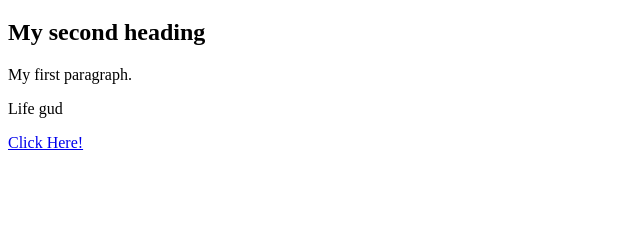
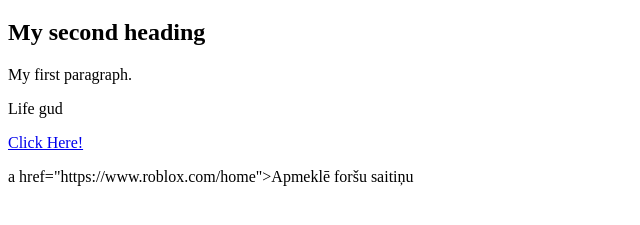
Before and after one commit to DukeeNukemm/my-first-web-page, a plain HTML site: page index.html in a window 1280 px wide. Shown: the part 61-286 px from the top of the page, without its empty margins (0-640 px from the left). Drawn offline with Linux system fonts and the light colour scheme.

Commit message:
Added link

```diff
--- a/index.html
+++ b/index.html
@@ -9,6 +9,7 @@
 <p>Life gud</p>
 <p><a href="button.html">Click Here!</a></p>
 
+<p>a href="https://www.roblox.com/home">Apmeklē foršu saitiņu</a></p>
 
 </body>
 </html>
```
